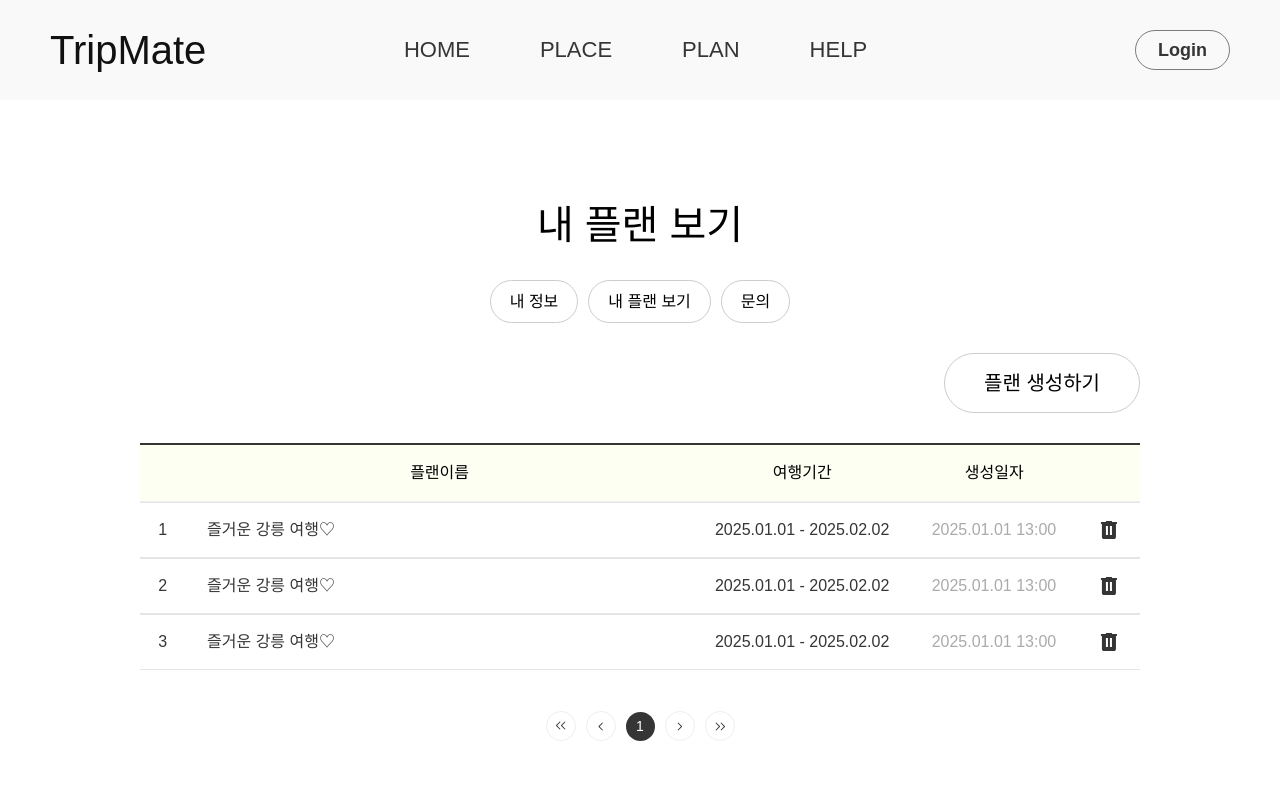
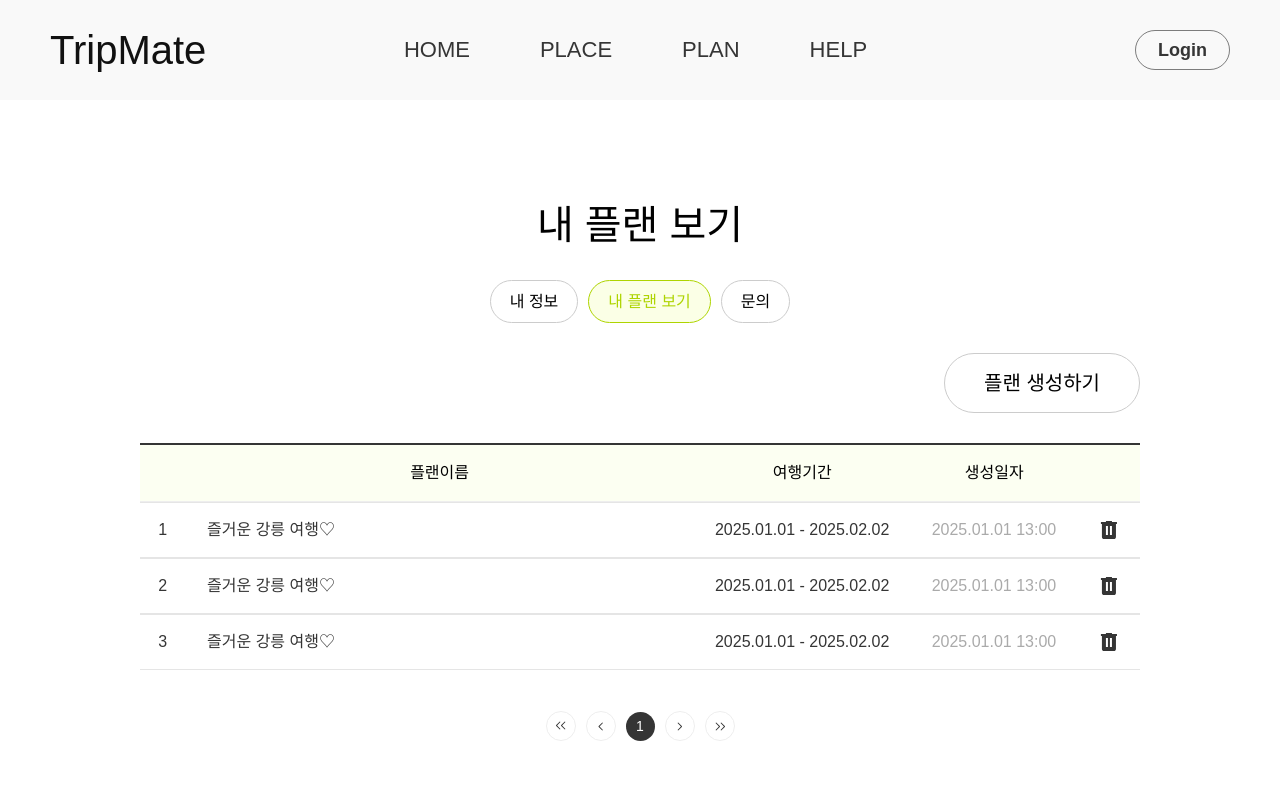
Before and after one commit to TrpMate/TripMate_FE, a Next.js app: page /planList in a window 1280 px wide. Shown: the top 800 px of the page. Built offline with nearby package versions, Linux system fonts and the light colour scheme; a web font is replaced by a local one.

Commit message:
fix/플레이스 디테일 페이지 없는 사진 수정

```diff
--- a/src/app/place/[id]/_components/DetailImage.tsx
+++ b/src/app/place/[id]/_components/DetailImage.tsx
@@ -1,21 +1,21 @@
-import Image from "next/image";
+import Image from 'next/image'
 type DetailImageProps = {
-  image: string;
-};
+  image: string
+}
 
 const DetailImage = ({ image }: DetailImageProps) => {
   return (
-    <div className="w-full h-[600px] relative">
+    <div className="relative h-[600px] w-full">
       <Image
-        src={image ? image : "/images/no_image.png"}
+        src={image ? image : '/images/detail_no_image.png'}
         fill
         sizes="1"
-        style={{ objectFit: "cover" }}
+        style={{ objectFit: 'cover' }}
         alt="디테일 이미지"
         priority
       />
     </div>
-  );
-};
+  )
+}
 
-export default DetailImage;
+export default DetailImage
--- a/src/app/planList/_components/PlanListMenuButton.tsx
+++ b/src/app/planList/_components/PlanListMenuButton.tsx
@@ -3,7 +3,7 @@
 import { useState } from 'react'
 
 const PlanListMenuButton = () => {
-  const [isClicked, setIsClicked] = useState(0)
+  const [isClicked, setIsClicked] = useState(2)
   const buttonList = [
     { id: 1, name: '내 정보' },
     { id: 2, name: '내 플랜 보기' },
```
Also changed, not shown: public/images/detail_no_image.png (added).
